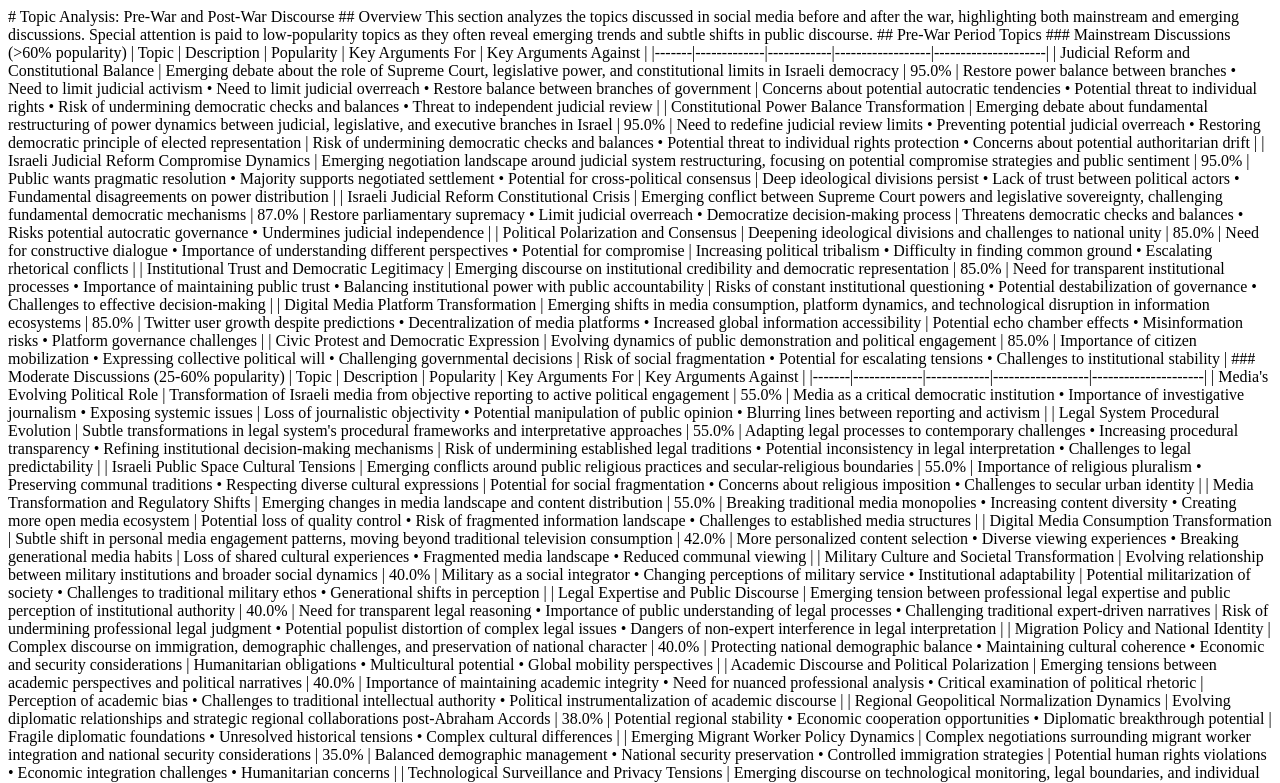
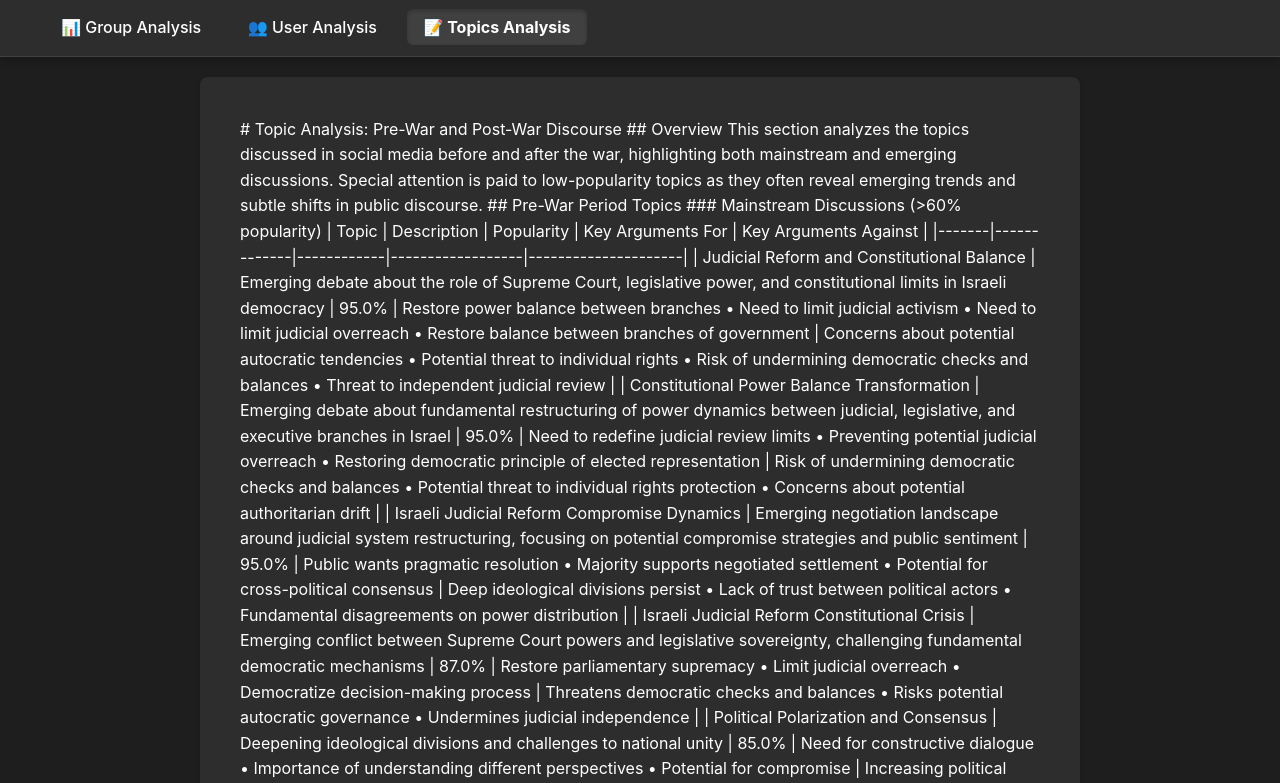
Before and after one commit to oferweintraub/jonna_reports, a plain HTML site: page docs/topics.html in a window 1280 px wide. Shown: the top 783 px of the page. Drawn offline with Linux system fonts and the light colour scheme.

Commit message:
feat: Added navigation tabs to topics page

```diff
--- a/docs/topics.html
+++ b/docs/topics.html
@@ -1,12 +1,106 @@
-
 <!DOCTYPE html>
 <html>
 <head>
+    <meta charset="UTF-8">
+    <meta name="viewport" content="width=device-width, initial-scale=1">
     <title>Topics Analysis</title>
-    <link rel="stylesheet" href="style.css">
+
+    <style>
+        body {
+            background-color: #1e1e1e;
+            color: #ffffff;
+            font-family: -apple-system, BlinkMacSystemFont, 'Segoe UI', Roboto, Oxygen, Ubuntu, Cantarell, 'Open Sans', 'Helvetica Neue', sans-serif;
+            line-height: 1.6;
+            margin: 0;
+            padding: 0;
+        }
+        .nav {
+            background-color: #2d2d2d;
+            padding: 15px 20px;
+            position: sticky;
+            top: 0;
+            z-index: 1000;
+            box-shadow: 0 2px 8px rgba(0, 0, 0, 0.3);
+            border-bottom: 1px solid #404040;
+        }
+        .nav-content {
+            max-width: 1200px;
+            margin: 0 auto;
+            display: flex;
+            justify-content: space-between;
+            align-items: center;
+        }
+        .nav a {
+            color: #ffffff;
+            text-decoration: none;
+            padding: 8px 16px;
+            border-radius: 6px;
+            transition: all 0.3s ease;
+            margin: 0 5px;
+            font-weight: 500;
+        }
+        .nav a:hover {
+            background-color: #404040;
+            transform: translateY(-1px);
+            box-shadow: 0 2px 4px rgba(0, 0, 0, 0.2);
+        }
+        .nav .current {
+            background-color: #404040;
+            font-weight: bold;
+            box-shadow: inset 0 2px 4px rgba(0, 0, 0, 0.2);
+        }
+        .container {
+            max-width: 800px;
+            margin: 20px auto;
+            background-color: #2d2d2d;
+            padding: 40px;
+            border-radius: 8px;
+            box-shadow: 0 4px 6px rgba(0, 0, 0, 0.1);
+        }
+        h1, h2, h3 {
+            color: #ffffff;
+            margin-top: 1.5em;
+            margin-bottom: 0.5em;
+        }
+        h1 { font-size: 2.2em; }
+        h2 { font-size: 1.8em; }
+        h3 { font-size: 1.5em; }
+        p, ul, ol {
+            margin-bottom: 1em;
+        }
+        code {
+            background-color: #363636;
+            padding: 2px 5px;
+            border-radius: 3px;
+            font-family: 'Consolas', 'Monaco', monospace;
+            display: block;
+            padding: 10px;
+            margin: 10px 0;
+            white-space: pre-wrap;
+        }
+        img {
+            max-width: 100%;
+            height: auto;
+            margin: 20px 0;
+            border-radius: 4px;
+        }
+        .figure {
+            text-align: center;
+            margin: 30px 0;
+        }
+    </style>
 </head>
 <body>
-    <div class="content">
+    <div class="nav">
+        <div class="nav-content">
+            <div>
+                <a href="/jonna_reports/index.html">📊 Group Analysis</a>
+                <a href="/jonna_reports/users/index.html">👥 User Analysis</a>
+                <a href="/jonna_reports/topics.html" class="current">📝 Topics Analysis</a>
+            </div>
+        </div>
+    </div>
+    <div class="container">
         # Topic Analysis: Pre-War and Post-War Discourse
 
 ## Overview
```
